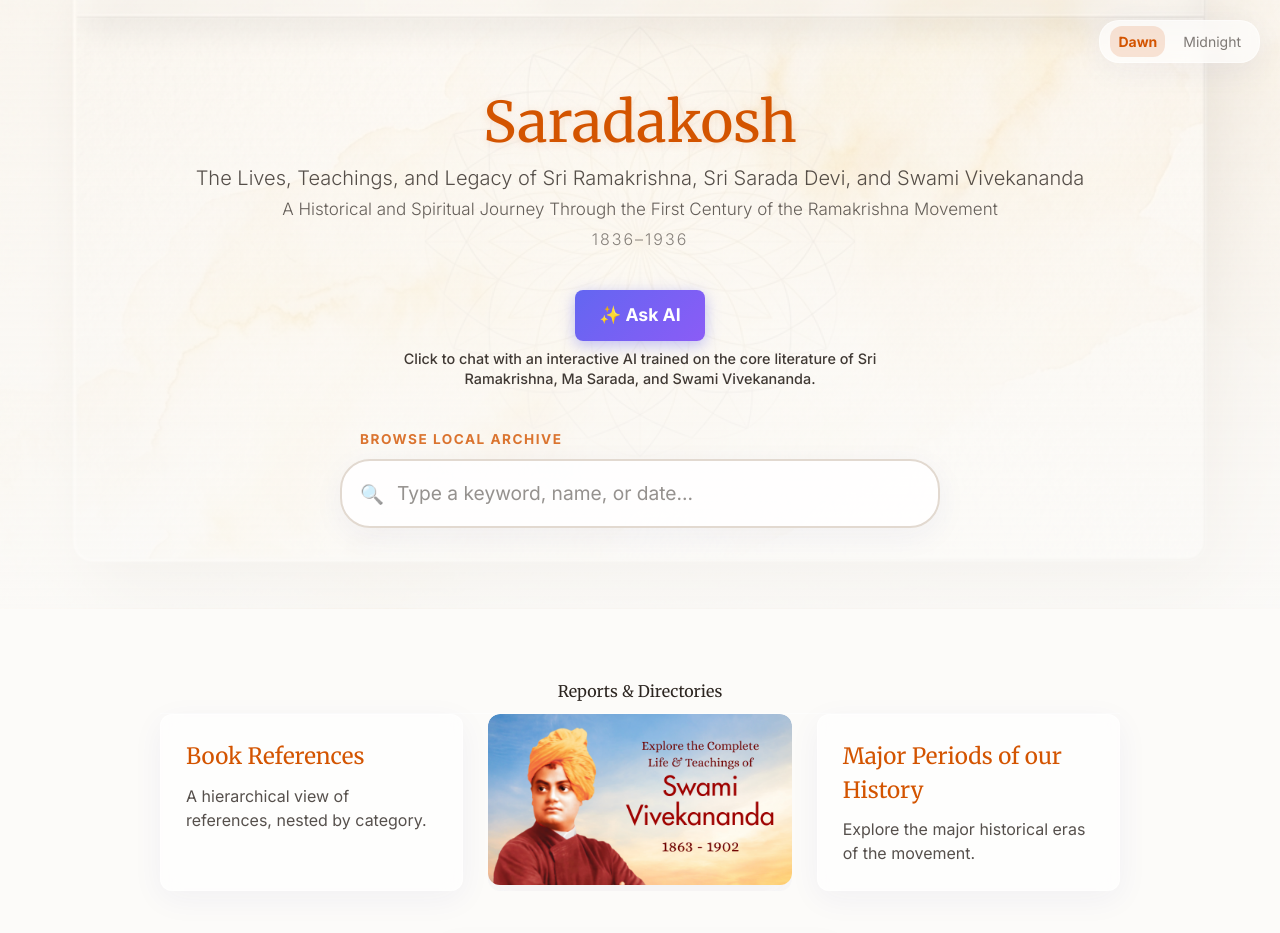
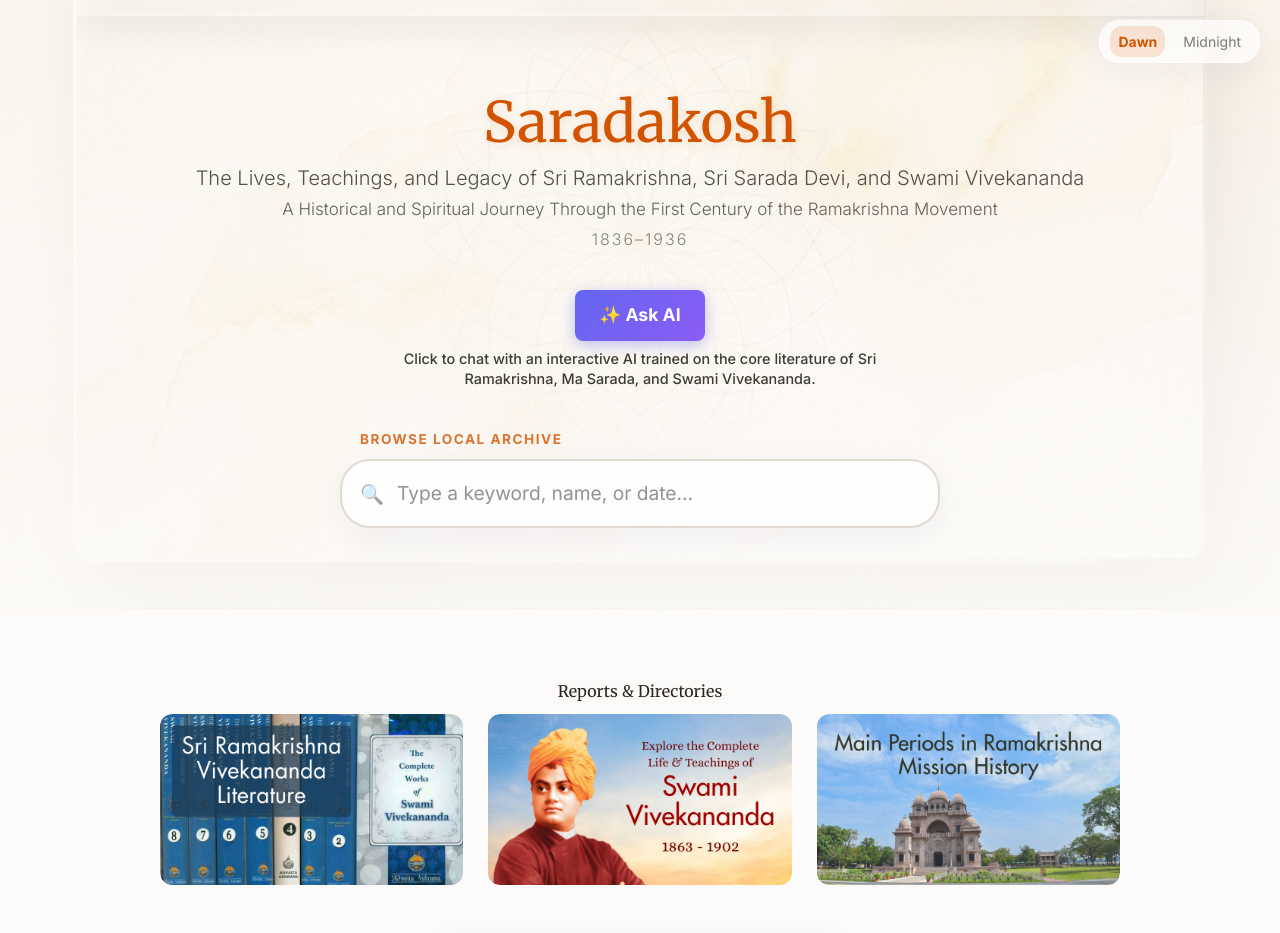
Before and after one commit to krishna101-tech/saradakosh, a Next.js app in the folder saradakosh-web/: page / in a window 1280 px wide. Shown: the top 933 px of the page. Built offline with nearby package versions, Linux system fonts and the light colour scheme; no server answers; the database is empty; grey boxes are pictures that could not be loaded; a web font is replaced by a local one.

Commit message:
feat: use custom design images for book refs and major periods cards

```diff
--- a/saradakosh-web/src/app/page.js
+++ b/saradakosh-web/src/app/page.js
@@ -39,16 +39,14 @@ export default function Home() {
         {/* Reports */}
         <h2 className="section-title">Reports & Directories</h2>
         <div className="reports-grid">
-          <Link href="/reports/refs" className="report-card">
-            <h3>Book References</h3>
-            <p>A hierarchical view of references, nested by category.</p>
+          <Link href="/reports/refs" className="report-card has-image">
+            <img src="/images/book_refs.png" alt="Sri Ramakrishna Vivekananda Literature" />
           </Link>
           <Link href="/reports/vivekananda" className="report-card has-image">
             <img src="/images/vivekananda.png" alt="Explore the Complete Life & Teachings of Swami Vivekananda 1863-1902" />
           </Link>
-          <Link href="/reports/mega-period" className="report-card">
-            <h3>Major Periods of our History</h3>
-            <p>Explore the major historical eras of the movement.</p>
+          <Link href="/reports/mega-period" className="report-card has-image">
+            <img src="/images/mega_period.png" alt="Main Periods in Ramakrishna Mission History" />
           </Link>
         </div>
 
```
Also changed, not shown: saradakosh-web/public/images/book_refs.png (added), saradakosh-web/public/images/mega_period.png (added).
